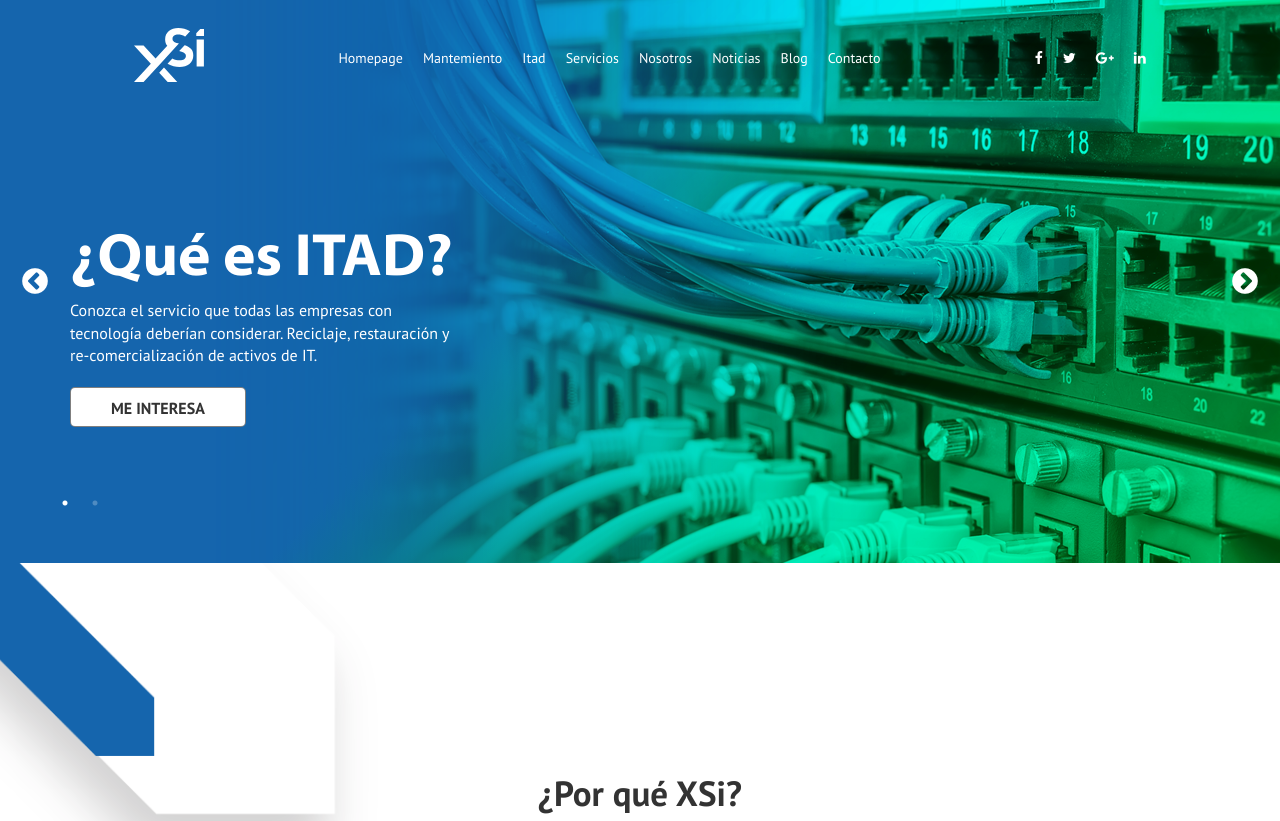
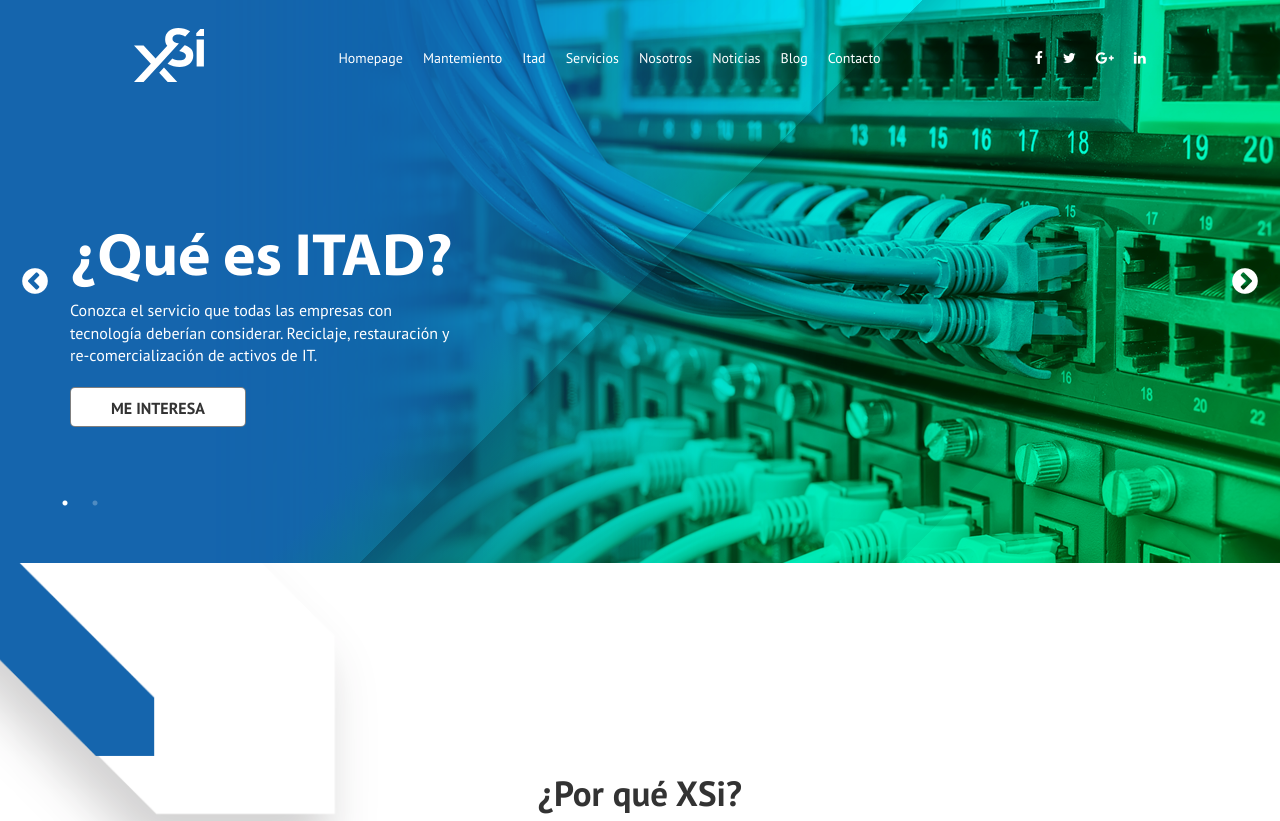
Before and after one commit to migueljrojas/xsiweb, a website: page web/index.html in a window 1280 px wide. Shown: the top 821 px of the page. Drawn offline with Linux system fonts and the light colour scheme.

Commit message:
shades en slider

```diff
--- a/src/_styles/pages/_home.scss
+++ b/src/_styles/pages/_home.scss
@@ -4,6 +4,7 @@
     &__hero {
 
         background-image: $gradient;
+
 
 
     }
@@ -14,6 +15,16 @@
         padding-bottom: 44%;
         position: relative;
         margin-bottom: 0!important;
+
+        &:before {
+            @include shades(before);
+            z-index:5;
+        }
+
+        &:after {
+            @include shades(after);
+            z-index:5;
+        }
 
         &__slide{
             height: 0;
```
Also changed, not shown: web/styles/main.css, 1 other file.
